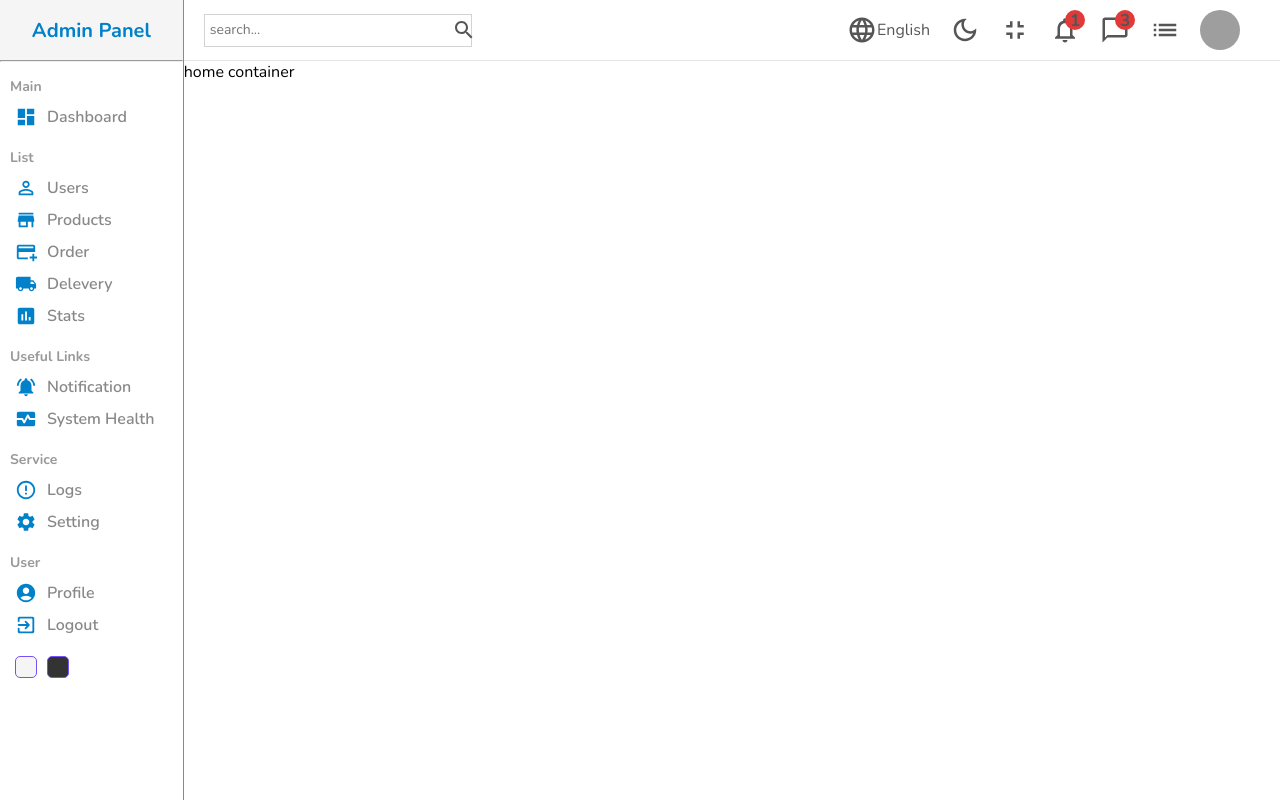
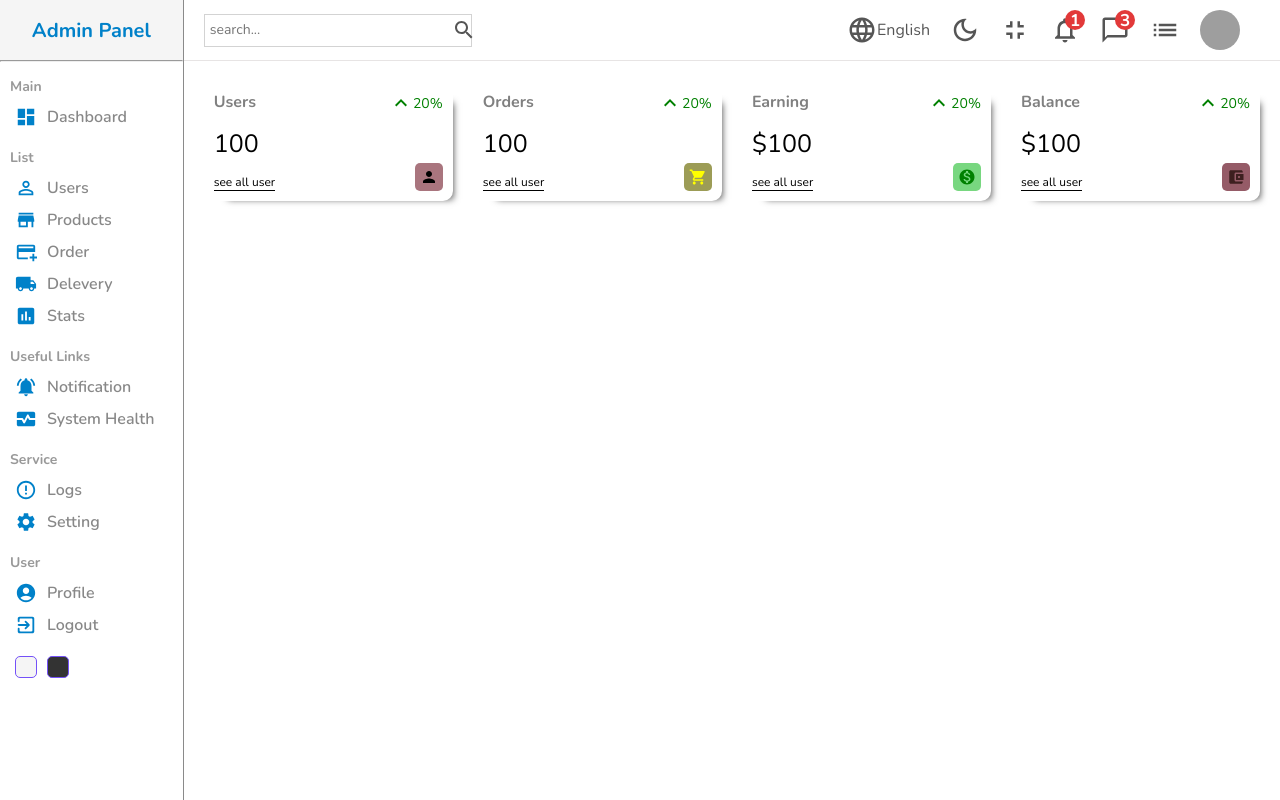
Before and after one commit to prashant2071/AdminPanel, a React (Create React App) app: page / in a window 1280 px wide. Built offline with nearby package versions, Linux system fonts and the light colour scheme; grey boxes are pictures that could not be loaded.

Commit message:
wiget added

```diff
--- a/src/components/navbar/navbar.scss
+++ b/src/components/navbar/navbar.scss
@@ -55,6 +55,7 @@
                     width: 20px;
                     background-color: rgb(226, 57, 57);
                     border-radius: 50px;
+                    color: white;
                     display: flex;
                     align-items: center;
                     justify-content: center;
--- /dev/null
+++ b/src/components/wiget/Wiget.jsx
@@ -0,0 +1,83 @@
+import './wiget.scss'
+import KeyboardArrowUpIcon from '@mui/icons-material/KeyboardArrowUp';
+import PersonIcon from '@mui/icons-material/Person';
+import ShoppingCartIcon from '@mui/icons-material/ShoppingCart';
+import AccountBalanceWalletIcon from '@mui/icons-material/AccountBalanceWallet';
+import MonetizationOnIcon from '@mui/icons-material/MonetizationOn';
+import { yellow } from '@mui/material/colors';
+const wiget = ({type}) => {
+  let data;
+
+  //tempo
+  let amount=100;
+  let percentage=20;
+  switch(type){
+    case "user":
+      data={
+        title:"Users",
+        isMoney:false,
+        link:"see all users",
+        icon:<PersonIcon className='icon' style={{
+          backgroundColor: "rgb(169, 117, 126)",
+          color:"black"
+        }}/>
+      }
+      break;
+      case "order":
+        data={
+          title:"Orders",
+          isMoney:false,
+          link:"see all orders",
+          icon:<ShoppingCartIcon className='icon'
+          style={{
+            backgroundColor: "#9c9c56",
+            color:"#ffff00"
+          }}/>
+        }
+        break;
+        case "earnings":
+          data={
+            title:"Earning",
+            isMoney:true,
+            link:"see net earnings",
+            icon:<MonetizationOnIcon className='icon'
+            style={{
+              backgroundColor:"#78d780",
+              color:"green"
+            }}/>
+          }
+          break;
+           case "balance":
+          data={
+            title:"Balance",
+            isMoney:true,
+            link:"see details",
+            icon:<AccountBalanceWalletIcon className='icon'
+            style={{
+              backgroundColor:"#955b67",
+              color:"#3d1f1f"
+            }}/>
+          }
+          break;
+          default:
+          break;
+  }
+
+  return (
+    <div className='wiget'>
+        <div className="left">
+          <span className="title">{data.title}</span>
+          <span className="counter">{data.isMoney && "$"}{amount}</span>
+          <span className="link">see all user</span>
+        </div>
+        <div className="right">
+          <div className="percentage positive">
+            <KeyboardArrowUpIcon/>
+            {percentage}%</div>
+            {data.icon}
+        </div>
+    </div>
+  )
+}
+
+export default wiget;
--- /dev/null
+++ b/src/components/wiget/wiget.scss
@@ -0,0 +1,51 @@
+.wiget{
+    display: flex;
+    flex:1;
+    padding:10px;
+    justify-content: space-between;
+    box-shadow: 12px 10px 7px -12px rgba(0,0,0,0.75);
+    -webkit-box-shadow: 12px 10px 7px -12px rgba(0,0,0,0.75);
+    -moz-box-shadow: 12px 10px 7px -12px rgba(0,0,0,0.75);
+    border-radius: 10px;
+    height: 100px;
+    .left, .right{
+        display: flex;
+        flex-direction: column;
+        justify-content: space-between;
+    }
+    .title{
+        font-size: 14;
+        font-weight: bold;
+        color: gray;
+    }
+    .counter{
+        font-size: 25px;
+        font-weight: 300;
+
+    }
+    .link{
+        width: max-content;
+        font-size: 12px;
+        border-bottom:1px solid ;
+    }
+    .percentage{
+        display: flex;
+        align-items: center;
+        font-size: 14px;
+
+        &.positive{
+            color: green;
+        }
+        &.negitive{
+            color: red;
+        }
+    }
+    .icon{
+        font-size:18px;
+        padding:5px;
+        background-color: #3d1f1f;
+        border-radius: 5px;
+        align-self: flex-end;
+
+    }
+}
--- a/src/pages/home/Home.jsx
+++ b/src/pages/home/Home.jsx
@@ -1,13 +1,21 @@
 import Sidebar from '../../components/sidebar/Sidebar';
 import Navbar from '../../components/navbar/Navbar'
+import Wiget from '../../components/wiget/Wiget'
+
 import './home.scss';
-function Home() {
+const Home = () => {
   return (
     <div className='home'>
       <Sidebar/>
       <div className="homeContainer">
         <Navbar/>
-        home container
+      <div className="wigets">
+        <Wiget type="user"/>
+        <Wiget type="order"/>
+        <Wiget type="earnings"/>
+        <Wiget type="balance"/>
+
+      </div>
       </div>
     </div>
   )
--- a/src/pages/home/home.scss
+++ b/src/pages/home/home.scss
@@ -3,5 +3,10 @@
 
     .homeContainer{
         flex: 6;
+        .wigets{
+            display: flex;
+            padding: 20px;
+            gap:20px
+        }
     }
 }
```
